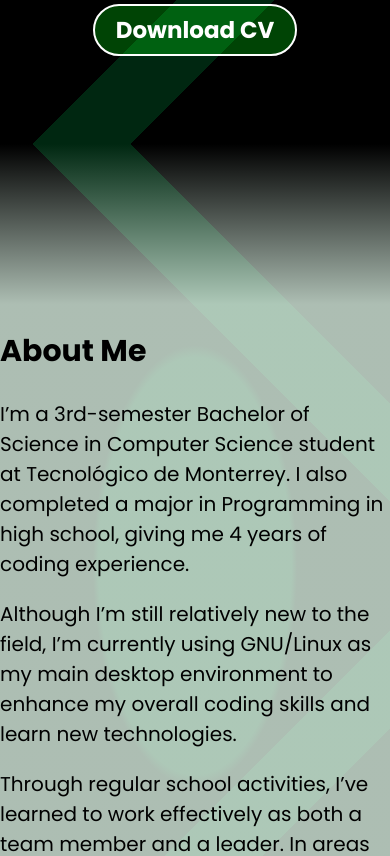
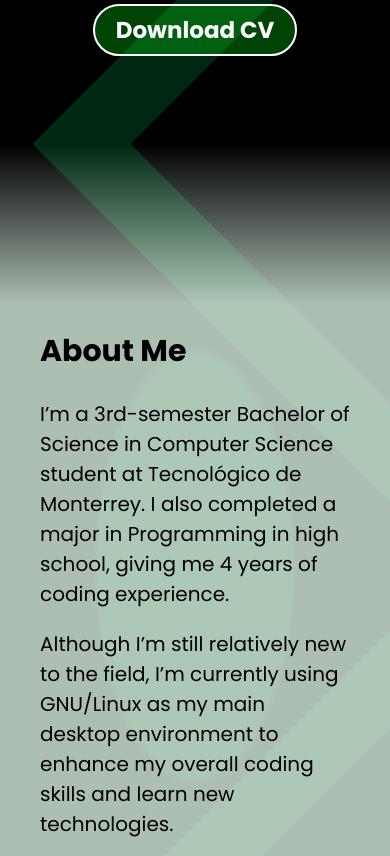
Before and after one commit to EdCanCe/Portfolio, a plain HTML site: page index.html in a window 390 px wide. Shown: the part 700-1556 px from the top of the page. Drawn offline with Linux system fonts and the light colour scheme.

Commit message:
Update main.css

```diff
--- a/css/main.css
+++ b/css/main.css
@@ -174,6 +174,11 @@ nav img{
     #home .button{
         margin: 1.7em auto;
     }
+
+    .main-aux{
+        padding-left: 40px;
+        padding-right: 40px;
+    }
 }
 
 #home .button{
```
